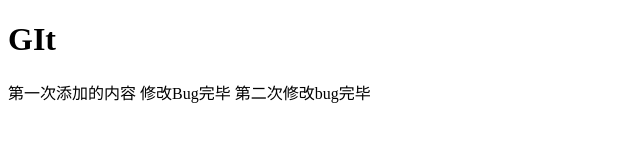
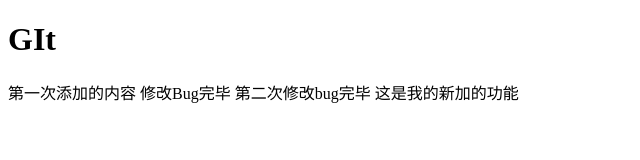
Before and after one commit to lilinovo/git-store, a plain HTML site: page index.html in a window 1280 px wide. Shown: the whole page, without its empty margins (0-640 px from the left). Drawn offline with Linux system fonts and the light colour scheme.

Commit message:
第一次新加功能

```diff
--- a/index.html
+++ b/index.html
@@ -11,5 +11,6 @@
     <span>第一次添加的内容</span>
      <span>修改Bug完毕</span>
      <span>第二次修改bug完毕</span>
+     <span>这是我的新加的功能</span>
 </body>
 </html>
```
